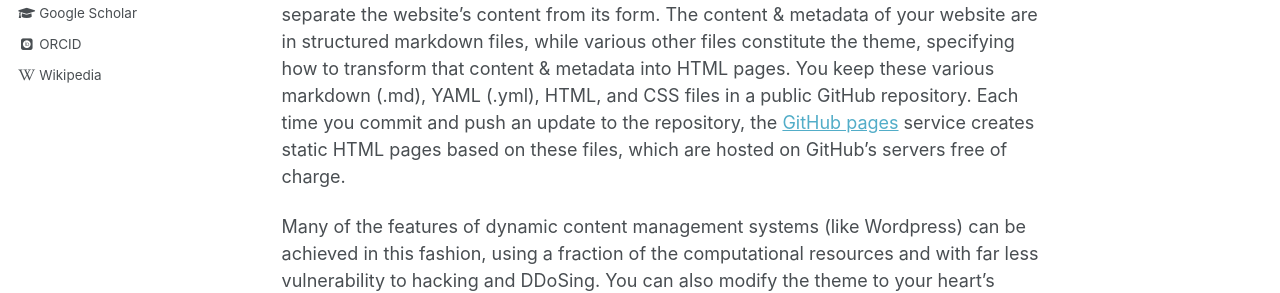
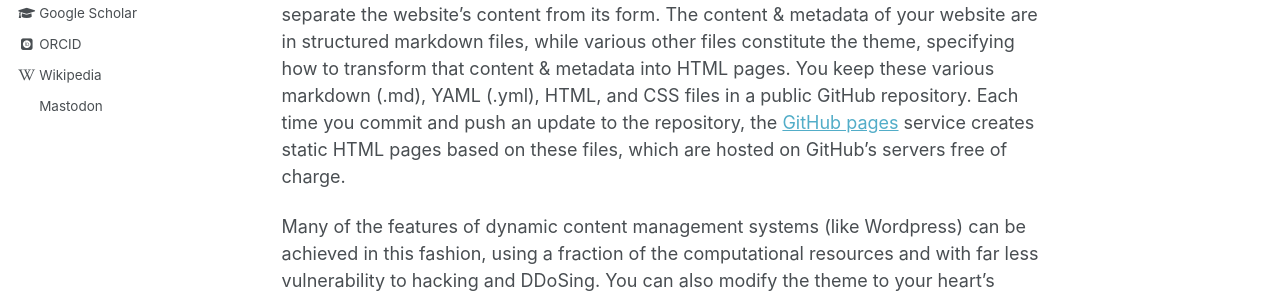
Before and after one commit to imrulhasandata/imrulhasandata, a Jekyll site: the page built from _pages/about.md, in a window 1280 px wide. Shown: the part 556-849 px from the top of the page. Built offline with Jekyll 4.4.1, drawn with Linux system fonts in a browser that asks for light colours; some web fonts are replaced.

Commit message:
add new profile in sidebar: mastodon

```diff
--- a/_config.yml
+++ b/_config.yml
@@ -115,7 +115,7 @@ author:
   xing             :
   youtube          :
   wikipedia        : "Md._Imrul_Hasan"
-  # mastodon         : "@imrulhasan"
+  mastodon         : "imrulhasan"
 
 
 # Reading Files
--- a/_includes/author-profile.html
+++ b/_includes/author-profile.html
@@ -117,7 +117,10 @@
       {% endif %}
       {% if author.wikipedia %}
         <li><a href="https://en.wikipedia.org/wiki/User:{{ author.wikipedia }}"><i class="fab fa-fw fa-wikipedia-w" aria-hidden="true"></i> Wikipedia</a></li>
-{% endif %}
+      {% endif %}
+      {% if author.mastodon %}
+        <li><a href="https://mastodon.social/@{{ author.mastodon }}"><i class="fab fa-fw fa-mastodon-w" aria-hidden="true"></i> Mastodon</a></li>
+      {% endif %}
     </ul>
   </div>
 </div>
--- a/_sass/_utilities.scss
+++ b/_sass/_utilities.scss
@@ -212,6 +212,10 @@ body:hover .visually-hidden button {
   .fa-github-alt,
   .fa-github-square {
     color: $github-color;
+  }
+
+  .fa-mastodon {
+    color: $mastodon-color;
   }
 
   .fa-google-plus,
--- a/_sass/_variables.scss
+++ b/_sass/_variables.scss
@@ -88,6 +88,7 @@ $vine-color                 : #00bf8f;
 $youtube-color              : #bb0000;
 $xing-color                 : #006567;
 
+$mastodon-color : #FCA121;
 
 /* links */
 $link-color                 : $info-color;
```
